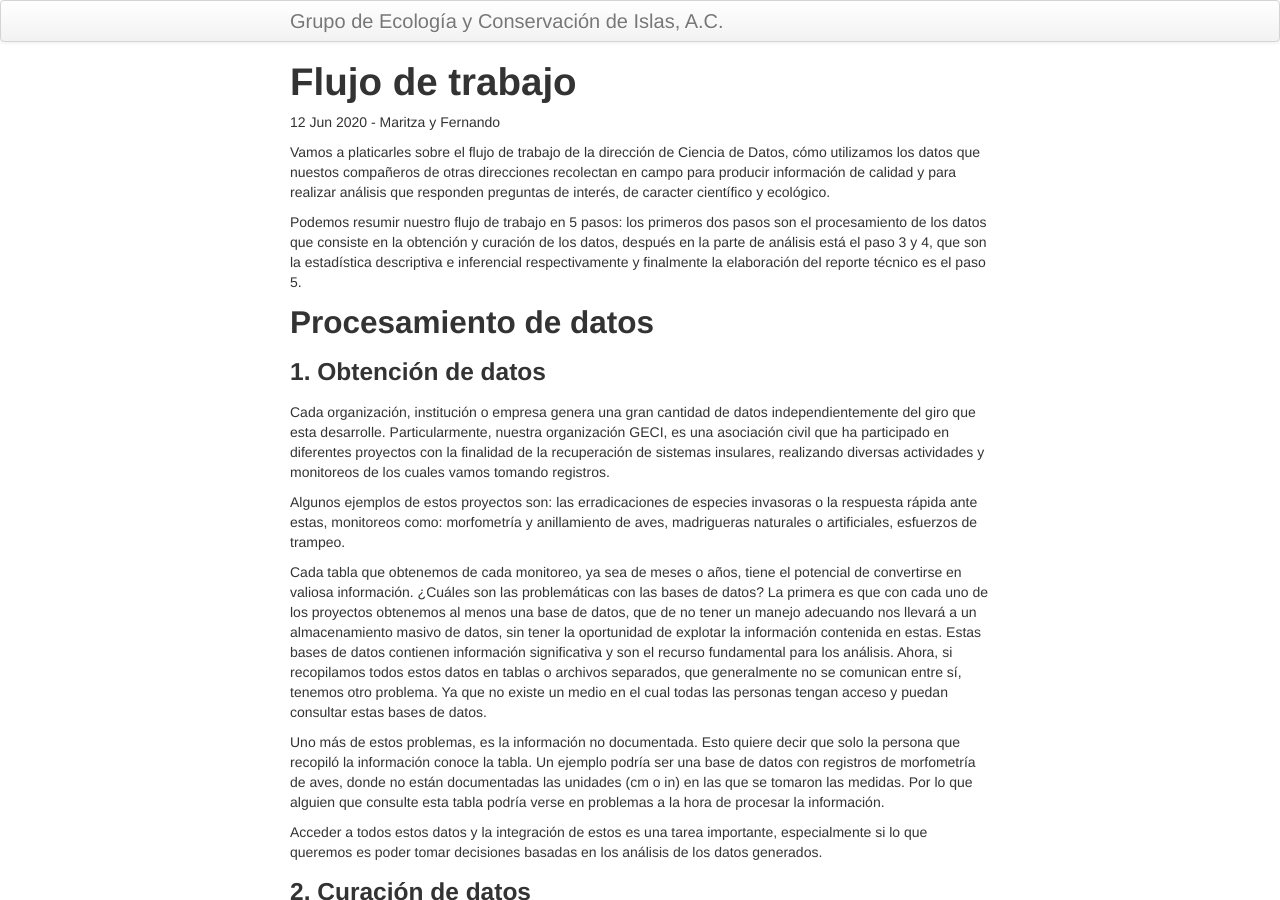
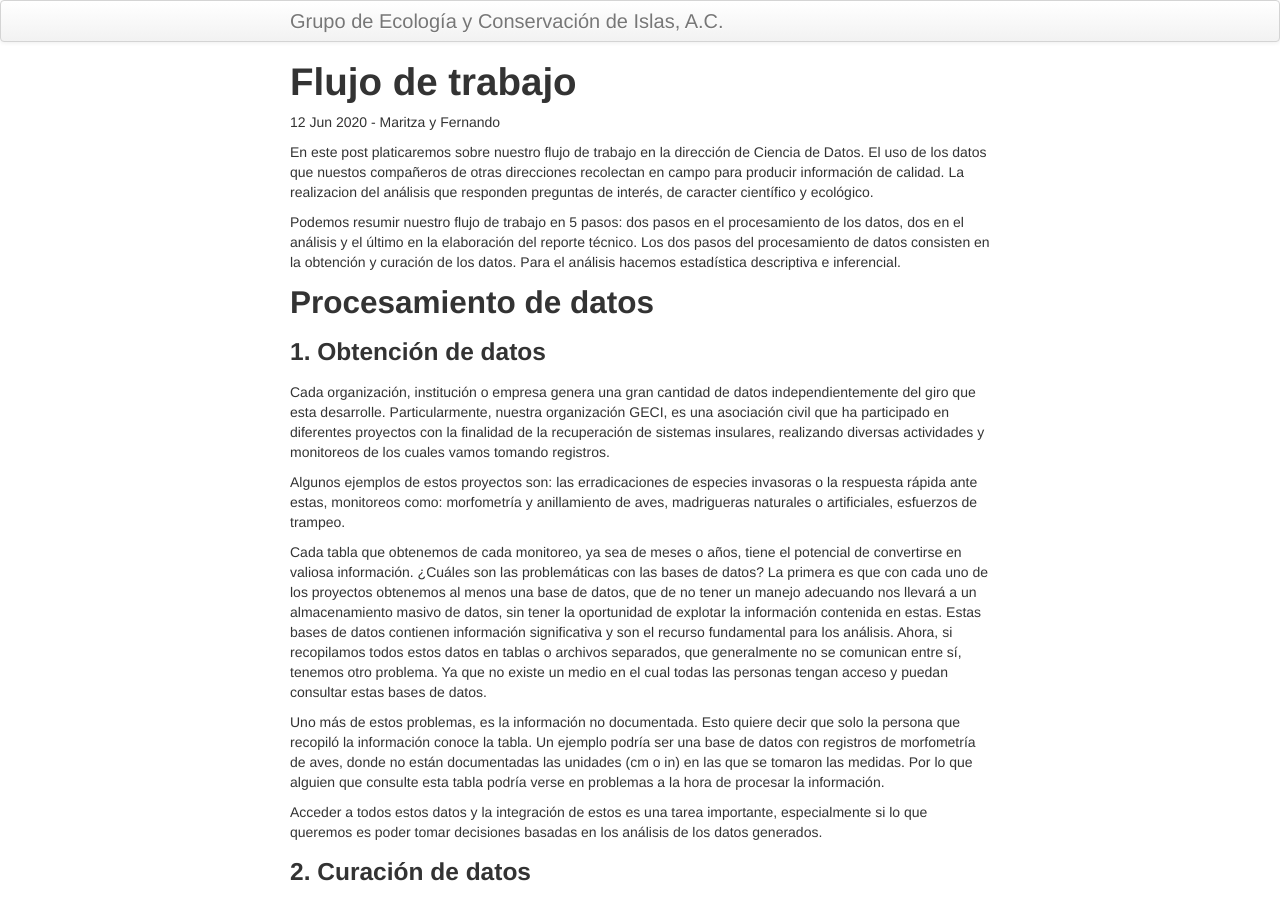
Before and after one commit to LizethMReyes/islasgeci.github.io, a Jekyll site: the page built from _posts/2020-06-12-flujo-trabajo.md, in a window 1280 px wide and 900 px high. Built offline with Jekyll 4.4.1, drawn with Linux system fonts in a browser that asks for light colours.

Commit message:
Reduce palabras por enunciado.

```diff
--- a/_posts/2020-06-12-flujo-trabajo.md
+++ b/_posts/2020-06-12-flujo-trabajo.md
@@ -5,14 +5,14 @@ author: Maritza y Fernando
 tags: equipo
 ---
 
-Vamos a platicarles sobre el flujo de trabajo de la dirección de Ciencia de Datos, cómo utilizamos
-los datos que nuestos compañeros de otras direcciones recolectan en campo para producir información de calidad y para realizar análisis que
-responden preguntas de interés, de caracter científico y ecológico.
+En este post platicaremos sobre nuestro flujo de trabajo en la dirección de Ciencia de Datos.
+El uso de los datos que nuestos compañeros de otras direcciones recolectan en campo para producir información de calidad.
+La realizacion del análisis que responden preguntas de interés, de caracter científico y ecológico.
 
-Podemos resumir nuestro flujo de trabajo en 5 pasos: los primeros dos pasos son el procesamiento de
-los datos que consiste en la obtención y curación de los datos, después en la parte de análisis está
-el paso 3 y 4, que son la estadística descriptiva e inferencial respectivamente y finalmente la
-elaboración del reporte técnico es el paso 5.
+Podemos resumir nuestro flujo de trabajo en 5 pasos: dos pasos en el procesamiento de los datos,
+dos en el análisis y el último en la elaboración del reporte técnico.
+Los dos pasos del procesamiento de datos consisten en la obtención y curación de los datos.
+Para el análisis hacemos estadística descriptiva e inferencial.
 
 ## Procesamiento de datos
 
```
